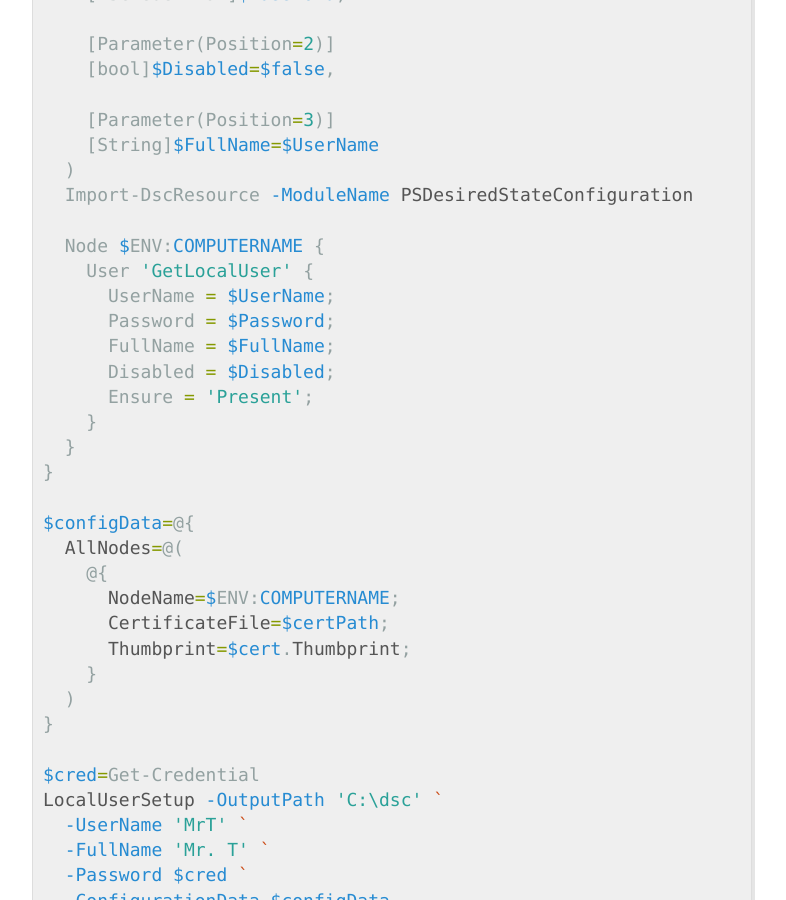
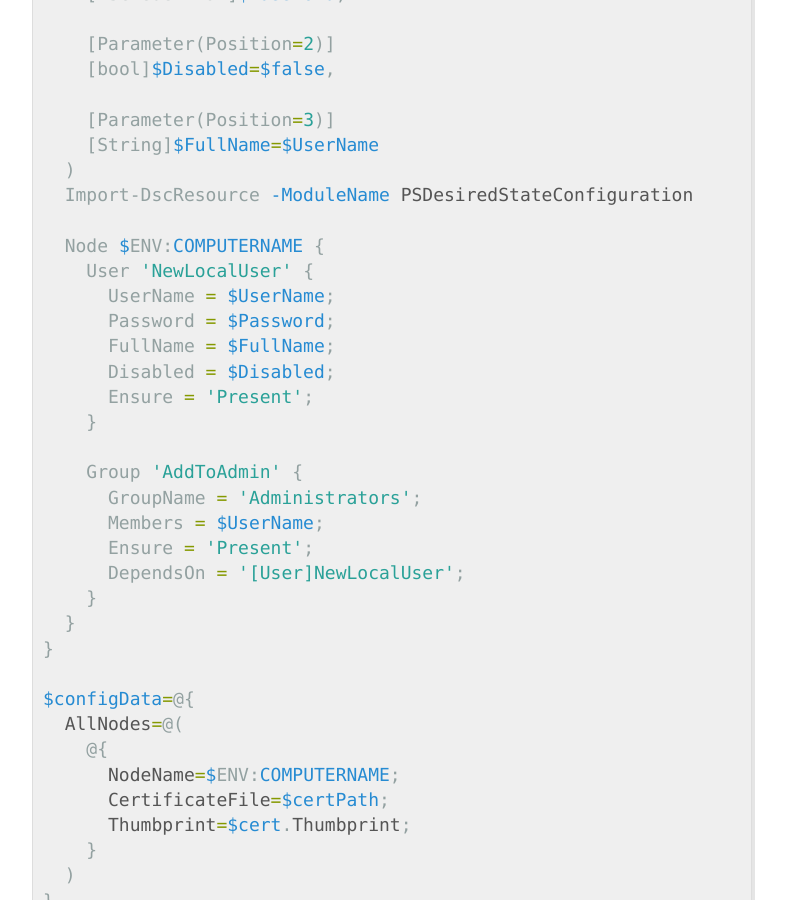
Before and after one commit to briansworth/dev, a Jekyll site: the page built from _posts/2019-2-11-Dsc-Encrypting-Credentials.md, in a window 1280 px wide and 900 px high, scrolled down 4417 px. Shown: the whole window, without its empty margins (248-1034 px from the left). Built offline with Jekyll 4.4.1, drawn with Linux system fonts in a browser that asks for light colours.

Commit message:
Added Group config to DSC Resource

```diff
--- a/_posts/2019-2-11-Dsc-Encrypting-Credentials.md
+++ b/_posts/2019-2-11-Dsc-Encrypting-Credentials.md
@@ -230,12 +230,19 @@ configuration LocalUserSetup {
   Import-DscResource -ModuleName PSDesiredStateConfiguration
 
   Node $ENV:COMPUTERNAME {
-    User 'GetLocalUser' {
+    User 'NewLocalUser' {
       UserName = $UserName;
       Password = $Password;
       FullName = $FullName;
       Disabled = $Disabled;
       Ensure = 'Present';
+    }
+
+    Group 'AddToAdmin' {
+      GroupName = 'Administrators';
+      Members = $UserName;
+      Ensure = 'Present';
+      DependsOn = '[User]NewLocalUser';
     }
   }
 }
```
